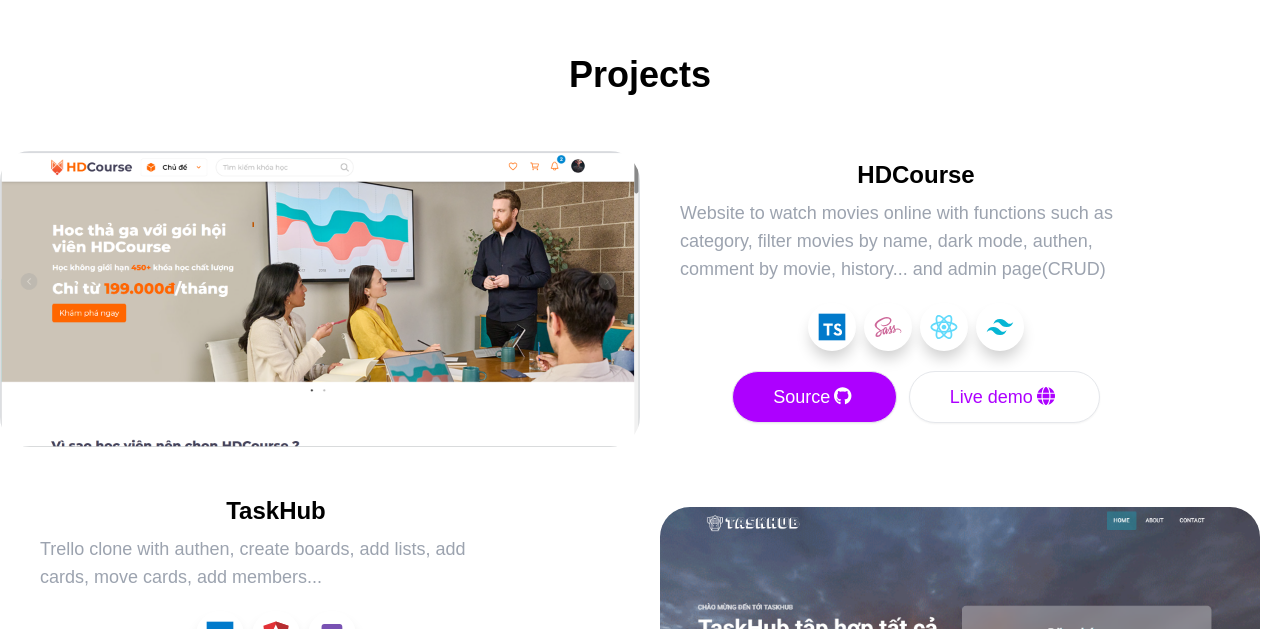
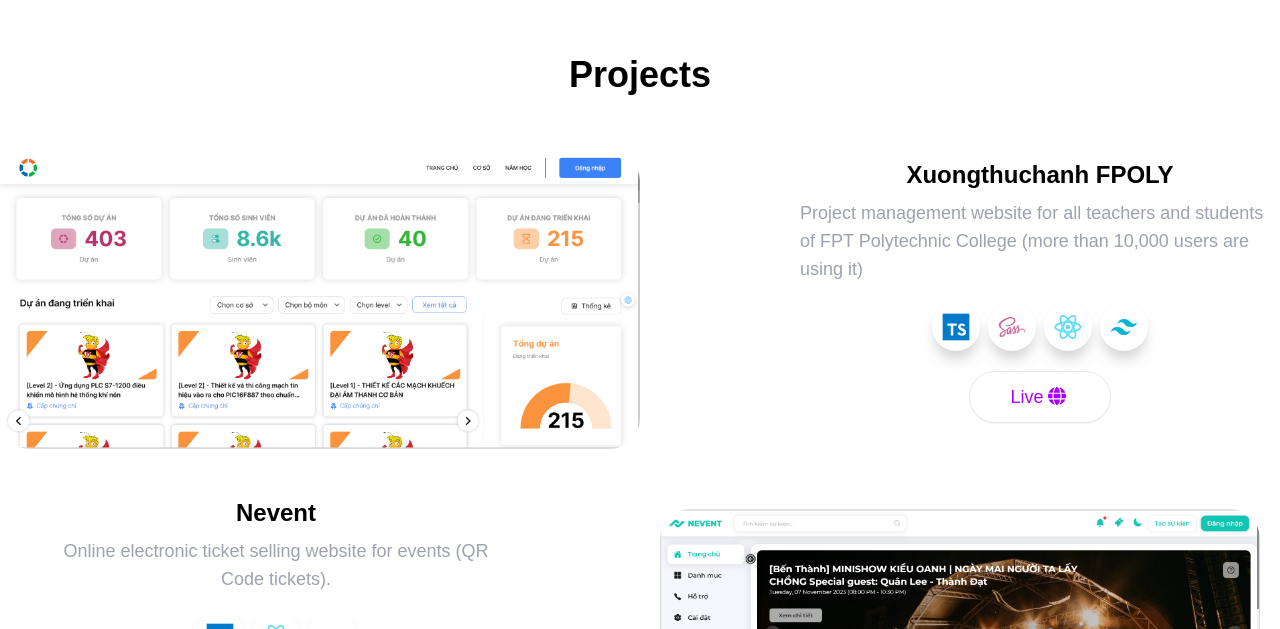
Before and after one commit to HuyDang92/dhhuy, a React (Vite) app: page / in a window 1280 px wide. Shown: the part 2171-2800 px from the top of the page. Built offline with nearby package versions, Linux system fonts and the light colour scheme.

Commit message:
~ update

```diff
--- a/src/components/Projects/index.tsx
+++ b/src/components/Projects/index.tsx
@@ -23,11 +23,101 @@
                <img
                   className="w-full"
                   style={{ borderRadius: '30px' }}
+                  src="/project/project5.png"
+                  alt=""
+               />
+            </div>
+            <div data-aos="zoom-in" className="info lg:w-[100%] lg:ps-40">
+               <h2 className="text-center lg:text-2xl font-bold my-2 dark:text-gray-50">
+                  Xuongthuchanh FPOLY
+               </h2>
+               <p className="text-sm lg:text-lg font-medium text-gray-400">
+                  Project management website for all teachers and students of FPT Polytechnic
+                  College (more than 10,000 users are using it)
+               </p>
+               <ul className="tech flex justify-center space-x-2 py-5">
+                  <li>
+                     <img src="/tech/tech-4.svg" alt="" />
+                  </li>
+                  <li>
+                     <img src="/tech/tech-2.svg" alt="" />
+                  </li>
+                  <li>
+                     <img src="/tech/tech-6.svg" alt="" />
+                  </li>
+                  <li>
+                     <img src="/tech/tech-10.svg" alt="" />
+                  </li>
+               </ul>
+               <div className="flex justify-center space-x-3">
+                  <Button title="Contact me" border>
+                     <a href="https://xuongthuchanh.poly.edu.vn/" target="_blank">
+                        Live
+                        <i className="px-1">
+                           <FontAwesomeIcon icon={faGlobe} />
+                        </i>
+                     </a>
+                  </Button>
+               </div>
+            </div>
+         </div>
+         <div className="grid lg:grid-cols-2 mb-10">
+            <div data-aos="fade-right" className="info lg:w-[80%] lg:ps-10">
+               <h2 className="text-center lg:text-2xl font-bold my-2 dark:text-gray-50">Nevent</h2>
+               <p className="text-sm lg:text-lg font-medium text-gray-400 text-center">
+                  Online electronic ticket selling website for events (QR Code tickets).
+               </p>
+               <ul className="tech flex justify-center space-x-2 py-5">
+                  <li>
+                     <img src="/tech/tech-4.svg" alt="" />
+                  </li>
+                  {/* <li>
+                     <img src="/tech/tech-2.svg" alt="" />
+                  </li> */}
+                  <li>
+                     <img src="/tech/tech-6.svg" alt="" />
+                  </li>
+                  <li>
+                     <img src="/tech/tech-10.svg" alt="" />
+                  </li>
+               </ul>
+               <div className="flex justify-center space-x-3">
+                  <Button title="Contact me" primary>
+                     <a href="https://github.com/HuyDang92/nevent" target="_blank">
+                        Source
+                        <i className="px-1">
+                           <FontAwesomeIcon icon={faGithub} />
+                        </i>
+                     </a>
+                  </Button>
+                  <Button title="Contact me" border>
+                     <a href="https://www.nevent.io.vn/" target="_blank">
+                        Live demo
+                        <i className="px-1">
+                           <FontAwesomeIcon icon={faGlobe} />
+                        </i>
+                     </a>
+                  </Button>
+               </div>
+            </div>
+            <div data-aos="zoom-in" className="thumb">
+               <img
+                  className="lg:p-5 lg:mt-0 mt-5 rounded-2xl lg:rounded-[50px]"
+                  src="/project/project4.png"
+                  alt=""
+               />
+            </div>
+         </div>
+         <div className="grid lg:grid-cols-2 mb-20 lg:mb-10">
+            <div data-aos="fade-right" className="thumb rounded-2xl">
+               <img
+                  className="w-full"
+                  style={{ borderRadius: '30px' }}
                   src="/project/Project3.png"
                   alt=""
                />
             </div>
-            <div data-aos="zoom-in" className="info lg:w-[80%] lg:ps-10">
+            <div data-aos="zoom-in" className="info lg:w-[100%] lg:ps-40">
                <h2 className="text-center lg:text-2xl font-bold my-2 dark:text-gray-50">
                   HDCourse
                </h2>
```
Also changed, not shown: public/project/project4.png (added), public/project/project5.png (added).
